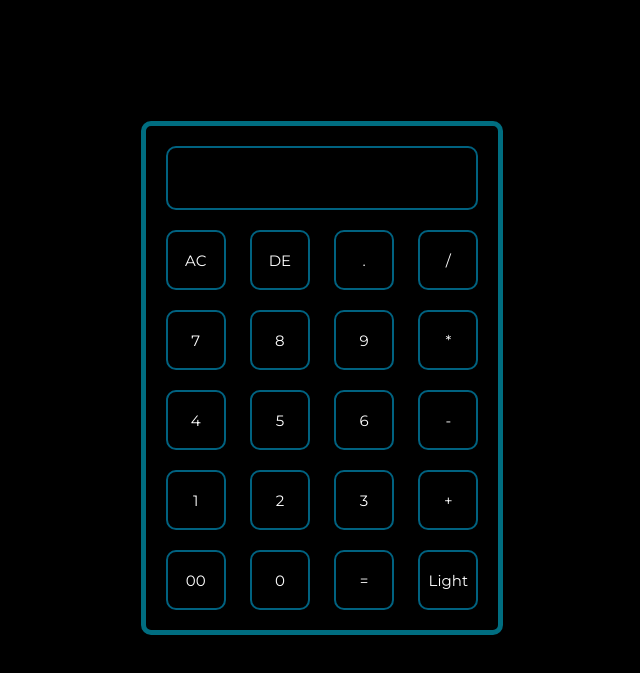
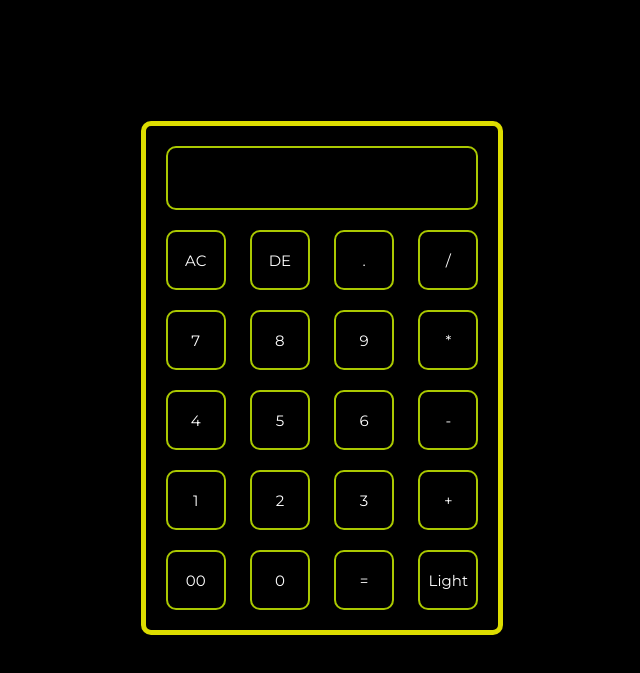
Before and after one commit to Shrujal00/Calculator, a plain HTML site: page index.html in a window 1280 px wide. Shown: the part 111-784 px from the top of the page, without its empty margins (318-958 px from the left). Drawn offline with Linux system fonts and the light colour scheme.

Commit message:
color-theme-update

```diff
--- a/style.css
+++ b/style.css
@@ -25,7 +25,7 @@ body{
 }
 
 .calculator{
-    border: solid 5px rgb(0, 109, 128);
+    border: solid 5px rgb(221, 221, 0);
     border-radius: 10px;
     padding: 10px;
 }
@@ -33,7 +33,7 @@ body{
 .calculator form input{
     background-color: black;
     color: white;
-    border: solid 2px rgb(0, 98, 128);
+    border: solid 2px rgb(170, 200, 1);
     outline: 0;
     height: 60px;
     width: 60px;
@@ -44,11 +44,10 @@ body{
 }
 
 .calculator form input:hover{
-    background-color: rgba(0, 120, 175, 0.558);
+    background-color: rgba(170, 200, 1, 0.558);
 }
 
 form .display{
-
     display: flex;
     justify-content: flex-end;
 }
```
